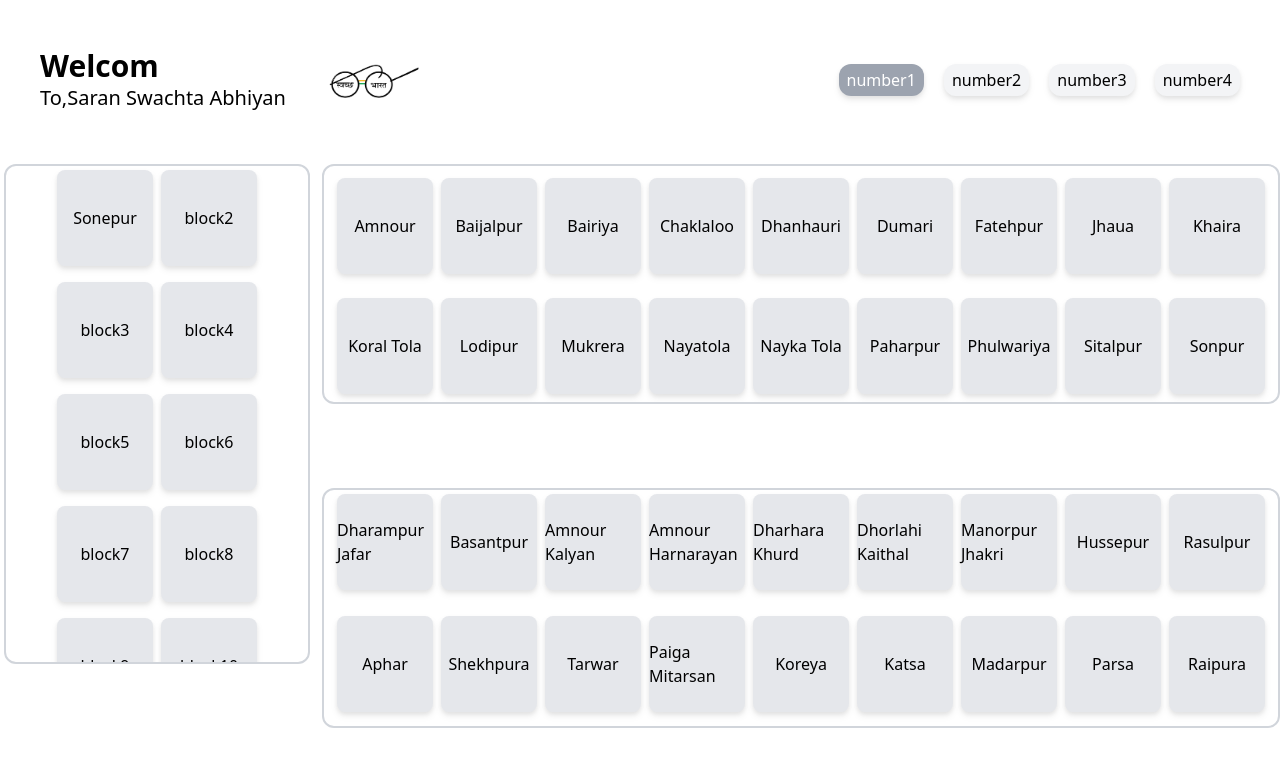
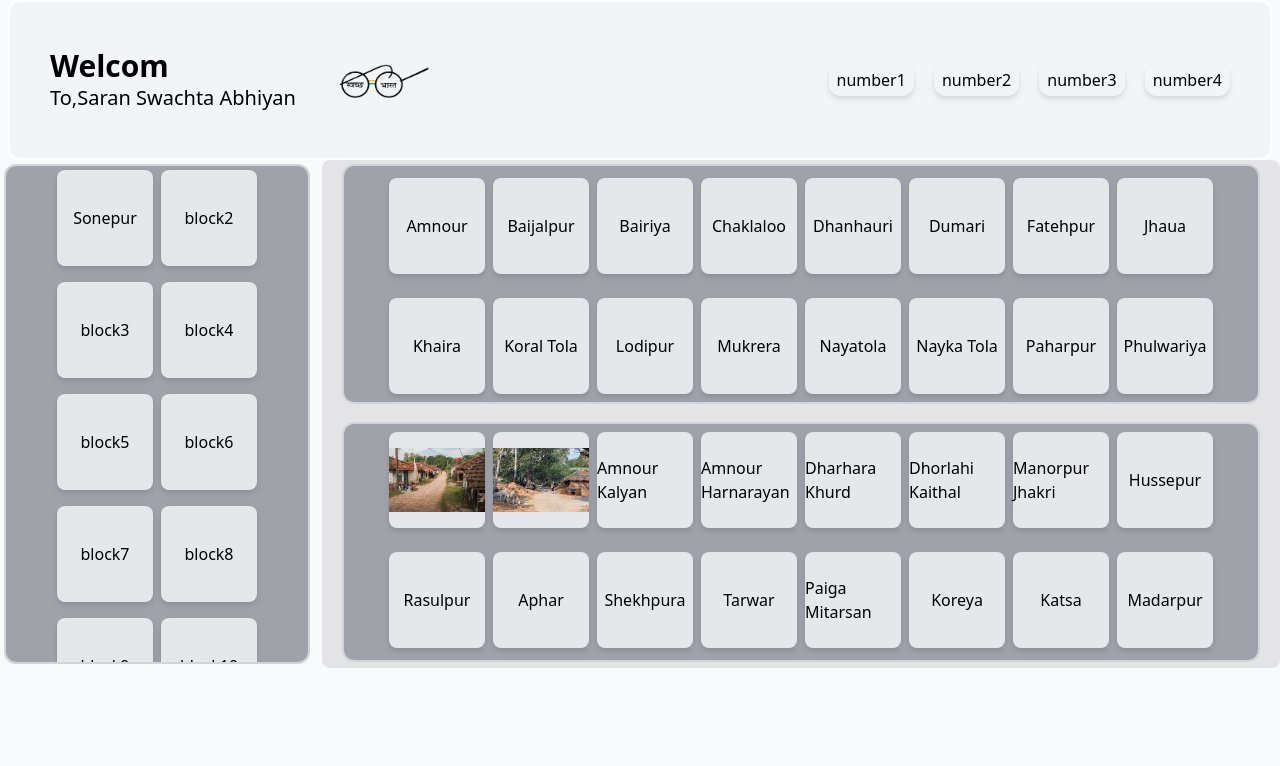
Before and after one commit to k20manish/LoginPage, a React (Vite) app: page /Dashboard in a window 1280 px wide. Shown: the top 766 px of the page. Built offline with nearby package versions, Linux system fonts and the light colour scheme.

Commit message:
some change in code

```diff
--- a/src/block/BlockCard.jsx
+++ b/src/block/BlockCard.jsx
@@ -27,8 +27,8 @@ const BlockCard = [
       "Yusufpur",
     ],
      Amnour: [
-    "Dharampur Jafar",
-    "Basantpur",
+    <img src="/village.jpg" alt="" />,
+     <img src="/images1.jpeg" alt="" />,
     "Amnour Kalyan",
     "Amnour Harnarayan",
     "Dharhara Khurd",
--- a/src/component/Dashboard.jsx
+++ b/src/component/Dashboard.jsx
@@ -5,45 +5,44 @@ import BlockCard from "../block/BlockCard";
 
 const Dashboard = () => {
 
-  const [currentblock, setcurrentblock] = useState(BlockCard[0]);
-  const [currentPnachayat,setCurrentPanchayat] = useState(BlockCard[0]?.panchayatName[0]);
+  let [currentblock, setcurrentblock] = useState(BlockCard[0]);
+  let [currentPnachayat,setCurrentPanchayat] = useState(BlockCard[0]?.panchayatName[0]);
 
-  const [activeTab, setActiveTab] = useState("number1"); // Default active tab
+  const [activeTab, setActiveTab] = useState(); // Default active tab
+  const [activeBlocks, setActiveBlocks] = useState([]);
+  const [activePanchayat,setActivePanchayat] = useState([]);
 
   const tabs = ["number1", "number2", "number3", "number4"];
 
 
+
   const handlePanchayat = (data) => {
+
     setcurrentblock(data);
     console.log(currentblock);
+     // Toggle active state for the clicked block
+     setActiveBlocks(data.id);
   };
 
-  const handleWard = (punch) =>{
-   setCurrentPanchayat(punch);
-   console.log(currentPnachayat);
+  const handleWard = (punch,index) =>{
+    setCurrentPanchayat(punch);
+   setActivePanchayat(index)
+
+  //  console.log(currentPnachayat);
   }
 
 
   return (
-    <div className="h-screen w-screen bg-white">
+    <div className="h-screen w-screen bg-slate-50">
       {/* Header section */}
-      <div className="h-1/5 flex justify-between items-center">
+      <div className="h-1/5 flex justify-between items-center border-2 border-white mx-2 bg-gray-100 rounded-xl">
         <div className="flex justify-center items-center">
-          <p className="text-3xl font-semibold ml-10">
-            Welcom <p className="font-normal text-xl">To,Saran Swachta Abhiyan</p>
+          <h1 className="text-3xl font-semibold ml-10">
+            Welcom <h1 className="font-normal text-xl">To,Saran Swachta Abhiyan</h1>
             {/* <p className="font-normal text-2xl"></p> */}
-          </p>
+          </h1>
           <img className="h-24 w-24 mx-10 mt-2" src="/swachta.png" alt="" />
         </div>
-
-        {/* <div className="flex gap-5 justify-center items-center mr-10">
-          <h1 className="bg-gray-100 px-2 py-1 rounded-xl flex justify-center items-center hover:bg-gray-400 hover:text-white cursor-pointer drop-shadow-md">number1</h1>
-          <h1 className="bg-gray-100 px-2 py-1 rounded-xl flex justify-center items-center hover:bg-gray-400 hover:text-white cursor-pointer drop-shadow-md">number2</h1>
-          <h1 className="bg-gray-100 px-2 py-1 rounded-xl flex justify-center items-center hover:bg-gray-400 hover:text-white cursor-pointer drop-shadow-md">number3</h1>
-          <h1 className="bg-gray-100 px-2 py-1 rounded-xl flex justify-center items-center hover:bg-gray-400 hover:text-white cursor-pointer drop-shadow-md">number4</h1>
-        </div> */}
-
-
           <div className="flex gap-5 justify-center items-center mr-10">
       {tabs.map((tab) => (
         <h1
@@ -52,8 +51,8 @@ const Dashboard = () => {
           className={`px-2 py-1 rounded-xl flex justify-center items-center cursor-pointer drop-shadow-md
             ${
               activeTab === tab
-                ? "bg-gray-400 text-white" // Active tab styles
-                : "bg-gray-100 hover:bg-gray-400 hover:text-white" // Inactive tab styles
+                ? "bg-gray-400 text-white hover:px-3 hover:py-2" // Active tab styles
+                : "bg-gray-100 hover:bg-gray-400 hover:text-white hover:py-2 hover:px-3" // Inactive tab styles
             }`}
         >
           {tab}
@@ -63,12 +62,16 @@ const Dashboard = () => {
       </div>
 
   {/* Block section */}
-      <div className="grid grid-cols-12 h-4/5 gap-2 ">
-        <div className="  h-[500px] rounded-xl border-2 border-gray-300 col-span-3 gap-2 flex flex-wrap justify-center overflow-y-scroll m-1">
-          {BlockCard.map((data) => (
+      <div className="grid grid-cols-12 h-fit gap-2 ">
+        <div className="bg-zinc-400  h-[500px] rounded-xl border-2 border-gray-300 col-span-3 gap-2 flex flex-wrap justify-center overflow-y-scroll m-1">
+          {BlockCard.map((data,id) => (
             <p
-              className="bg-gray-200 h-24 w-24 rounded-lg cursor-pointer mt-1 mb-1 hover:bg-gray-400  hover:text-white flex justify-center items-center drop-shadow-md"
-              key={data.id}
+               key={id}
+              className={`bg-gray-100 h-24 w-24 rounded-lg cursor-pointer mt-1 mb-1  hover:text-black   flex justify-center items-center drop-shadow-md ${activeBlocks === data.id
+                ? "bg-gray-400 text-white  "
+                : "bg-gray-200 hover:bg-gray-400  hover:text-white   "
+              }`}
+
               onClick={() => handlePanchayat(data)}
             >
               {data.block}
@@ -77,15 +80,18 @@ const Dashboard = () => {
         </div>
 
 {/* panchayat section */}
-        <div className="grid col-span-9   h-full">
+        <div className="grid col-span-9 bg-zinc-200 rounded-lg  h-full">
           <div className="  h-64">
                {currentblock && currentblock.panchayatName && (
-               <div className=" rounded-xl border-2 border-gray-300 h-60 col-span-3 gap-2 flex flex-wrap justify-center  overflow-y-scroll mt-1">
+               <div className="bg-zinc-400 mx-5 rounded-xl border-2 border-gray-300 h-60 col-span-3 gap-2 flex flex-wrap justify-center  overflow-y-scroll mt-1">
                   {currentblock.panchayatName.map((punch, index) => (
                      <p
-                     className="bg-gray-200 h-24 w-24 rounded-lg cursor-pointer mt-3 mb-1 hover:bg-gray-400 hover:text-white flex justify-center items-center drop-shadow-md"
-                     key={index}
-                     onClick={() =>handleWard(punch)} >
+                      key={index}
+                      className={`bg-gray-200 h-24 w-24 rounded-lg cursor-pointer mt-3 mb-1 hover:bg-gray-400 hover:text-white flex justify-center items-center drop-shadow-md ${  (activePanchayat === index)
+                        ?  "bg-gray-500 text-white"
+                        : "bg-gray-200 hover:bg-gray-400 hover:text-white"
+                      }`}
+                     onClick={() =>handleWard(punch,index)} >
                      {punch}
                      </p>
                   ))}
@@ -95,11 +101,11 @@ const Dashboard = () => {
 
  {/* ward section */}
           <div className="   h-60">
-            {currentPnachayat && currentblock[currentPnachayat] && (
-               <div className="rounded-xl border-2 border-gray-300  h-60 col-span-3 gap-2 flex flex-wrap justify-center  overflow-y-scroll ">
+            {currentPnachayat && currentblock[currentPnachayat] &&  (
+               <div className="bg-zinc-400 mx-5 rounded-xl border-2 border-gray-300  h-60 col-span-3 gap-2 flex flex-wrap justify-center  overflow-y-scroll ">
                   {currentblock[currentPnachayat].map((data, index) => (
                      <p
-                     className="bg-gray-200 h-24 w-24 rounded-lg cursor-pointer mt-1 mb-1 hover:bg-gray-400 hover:text-white flex justify-center items-center drop-shadow-md"
+                     className="bg-gray-200 h-24 w-24 rounded-lg cursor-pointer my-2 hover:bg-gray-400 hover:text-white flex justify-center items-center drop-shadow-md"
                      key={index}
                      >
                      {data}
--- a/src/component/LoginPage.jsx
+++ b/src/component/LoginPage.jsx
@@ -13,23 +13,31 @@ const LoginPage = () => {
 
   const [showPassword, setShowPassword] = useState(false);
   const [inputValue,setInputValue] = useState("");
-  const [match,setMatch] = useState(false);
+  const [match,setMatch] = useState();
+
+  const userValue = 'abcd';
+  const userPassword = '1234';
 
   const togglePasswordVisibility = () => {
     setShowPassword((prevState) => !prevState);
   };
 
-  const username = "abcd"
-
-  const handleLogin = (e) =>{
-       let value = e.target.value;
-        setInputValue(value)
-        setMatch(value === username)
-  };
+  const handleLogin = (event) =>{
+       setInputValue(event.target.value);
+  }
+  const handlePassword = (e) =>{
+    setMatch(e.target.value);
+  }
 
   const handleSubmit = () =>{
+     if((inputValue === userValue) && (match === userPassword)){
+      alert("Login successfully")
+     }
+     else{
+      alert("username or password mismatch")
+     }
+  }
 
-  }
 
 
   return (
@@ -75,6 +83,8 @@ const LoginPage = () => {
                   type={showPassword ? "text" : "password"}
                   placeholder="Enter your password"
                   className="w-96 rounded-lg py-2 px-4 border-2 border-gray-500 hover:border-blue-500 pr-12"
+                  value={match}
+                  onChange={handlePassword}
                 />
 
                 {/* Show/Hide Password Button */}
```
Also changed, not shown: public/images1.jpeg (added), public/village.jpg (added).
